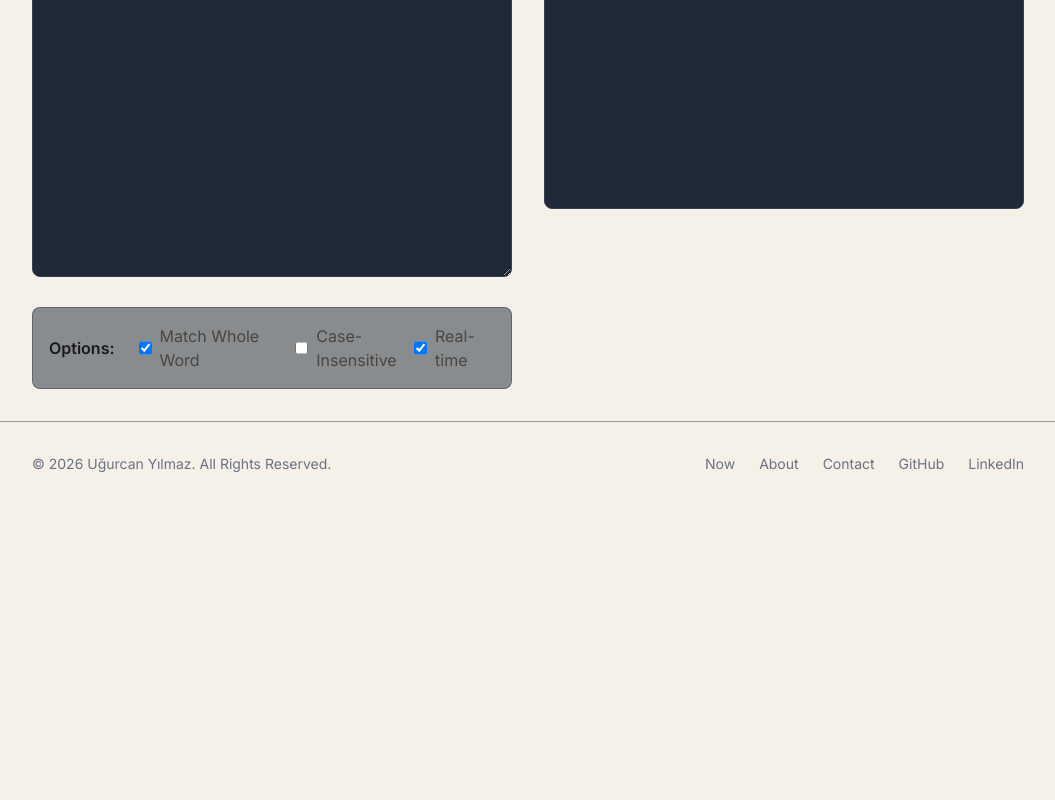
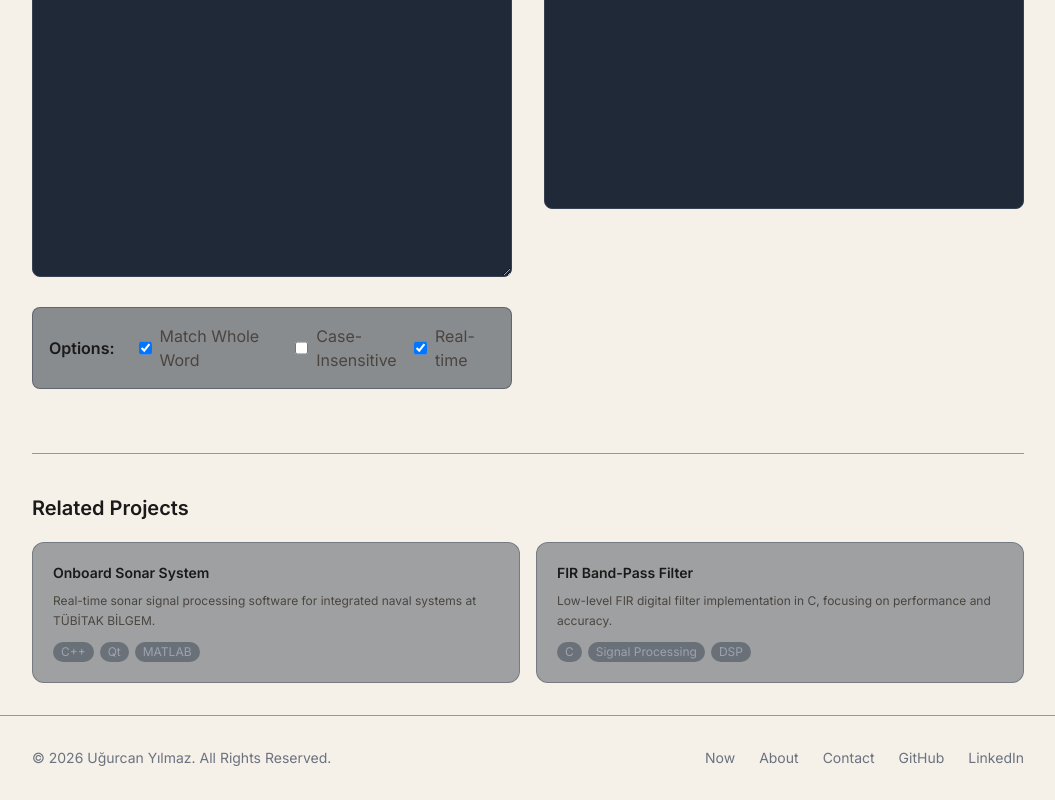
Before and after one commit to devrugu/portfolio, a Next.js app: page /projects/regex-engine in a window 1280 px wide. Shown: the part 471-1271 px from the top of the page, without its empty margins (112-1167 px from the left). Before the commit the page ends 977 px from the top, so only its background shows below. Built offline with nearby package versions, Linux system fonts and the light colour scheme; no server answers; the database is empty.

Commit message:
feat: add related projects section to all project detail pages

```diff
--- a/src/app/projects/digital-watermarking/page.tsx
+++ b/src/app/projects/digital-watermarking/page.tsx
@@ -1,3 +1,4 @@
+import RelatedProjects from "@/components/RelatedProjects";
 import ProjectViewCounter from "@/components/ProjectViewCounter";
 "use client";
 
@@ -274,6 +275,7 @@ export default function WatermarkingPage() {
           <ImageBox title="Result: Extracted Watermark" imageUrl={extractedImage} fileName="extracted_watermark.png" />
         </div>
       </div>
+      <RelatedProjects currentSlug="digital-watermarking" />
     </div>
   );
 }
--- a/src/app/projects/event-certificate/page.tsx
+++ b/src/app/projects/event-certificate/page.tsx
@@ -1,3 +1,4 @@
+import RelatedProjects from "@/components/RelatedProjects";
 import ProjectViewCounter from "@/components/ProjectViewCounter";
 import Link from "next/link";
 import FadeIn from "@/components/FadeIn";
@@ -97,9 +98,13 @@ export default function EventCertificatePage() {
           </ul>
         </section>
 
-        <Link href="/#projects" className="inline-flex items-center gap-2 text-accent hover:underline text-sm">
-          ← Back to Projects
-        </Link>
+        <RelatedProjects currentSlug="event-certificate" />
+
+        <div className="mt-10">
+          <Link href="/#projects" className="inline-flex items-center gap-2 text-accent hover:underline text-sm">
+            ← Back to Projects
+          </Link>
+        </div>
       </div>
     </FadeIn>
   );
--- a/src/app/projects/fir-filter/page.tsx
+++ b/src/app/projects/fir-filter/page.tsx
@@ -1,3 +1,4 @@
+import RelatedProjects from "@/components/RelatedProjects";
 import ProjectViewCounter from "@/components/ProjectViewCounter";
 import Link from "next/link";
 import FadeIn from "@/components/FadeIn";
@@ -125,9 +126,13 @@ export default function FIRFilterPage() {
         </section>
 
         {/* Back */}
-        <Link href="/#projects" className="inline-flex items-center gap-2 text-accent hover:underline text-sm">
-          ← Back to Projects
-        </Link>
+        <RelatedProjects currentSlug="fir-filter" />
+
+        <div className="mt-10">
+          <Link href="/#projects" className="inline-flex items-center gap-2 text-accent hover:underline text-sm">
+            ← Back to Projects
+          </Link>
+        </div>
       </div>
     </FadeIn>
   );
--- a/src/app/projects/healthcare-system/page.tsx
+++ b/src/app/projects/healthcare-system/page.tsx
@@ -1,3 +1,4 @@
+import RelatedProjects from "@/components/RelatedProjects";
 import ProjectViewCounter from "@/components/ProjectViewCounter";
 import Link from "next/link";
 import FadeIn from "@/components/FadeIn";
@@ -114,9 +115,13 @@ export default function HealthcareSystemPage() {
           </ul>
         </section>
 
-        <Link href="/#projects" className="inline-flex items-center gap-2 text-accent hover:underline text-sm">
-          ← Back to Projects
-        </Link>
+        <RelatedProjects currentSlug="healthcare-system" />
+
+        <div className="mt-10">
+          <Link href="/#projects" className="inline-flex items-center gap-2 text-accent hover:underline text-sm">
+            ← Back to Projects
+          </Link>
+        </div>
       </div>
     </FadeIn>
   );
--- a/src/app/projects/histogram-analysis/page.tsx
+++ b/src/app/projects/histogram-analysis/page.tsx
@@ -1,3 +1,4 @@
+import RelatedProjects from "@/components/RelatedProjects";
 import ProjectViewCounter from "@/components/ProjectViewCounter";
 import Link from "next/link";
 import FadeIn from "@/components/FadeIn";
@@ -103,9 +104,13 @@ export default function HistogramAnalysisPage() {
                     </ul>
                 </section>
 
-                <Link href="/#projects" className="inline-flex items-center gap-2 text-accent hover:underline text-sm">
-                    ← Back to Projects
-                </Link>
+                <RelatedProjects currentSlug="histogram-analysis" />
+
+                <div className="mt-10">
+                    <Link href="/#projects" className="inline-flex items-center gap-2 text-accent hover:underline text-sm">
+                        ← Back to Projects
+                    </Link>
+                </div>
             </div>
         </FadeIn>
     );
--- a/src/app/projects/regex-engine/page.tsx
+++ b/src/app/projects/regex-engine/page.tsx
@@ -1,3 +1,4 @@
+import RelatedProjects from "@/components/RelatedProjects";
 import ProjectViewCounter from "@/components/ProjectViewCounter";
 "use client";
 
@@ -157,6 +158,7 @@ export default function RegexEnginePage() {
           </div>
         </div>
       </div>
+      <RelatedProjects currentSlug="regex-engine" />
     </div>
   );
 }
--- a/src/app/projects/sonar-system/page.tsx
+++ b/src/app/projects/sonar-system/page.tsx
@@ -1,3 +1,4 @@
+import RelatedProjects from "@/components/RelatedProjects";
 import ProjectViewCounter from "@/components/ProjectViewCounter";
 import Link from "next/link";
 import FadeIn from "@/components/FadeIn";
@@ -116,9 +117,13 @@ export default function SonarSystemPage() {
           </p>
         </div>
 
-        <Link href="/#projects" className="inline-flex items-center gap-2 text-accent hover:underline text-sm">
-          ← Back to Projects
-        </Link>
+        <RelatedProjects currentSlug="sonar-system" />
+
+        <div className="mt-10">
+          <Link href="/#projects" className="inline-flex items-center gap-2 text-accent hover:underline text-sm">
+            ← Back to Projects
+          </Link>
+        </div>
       </div>
     </FadeIn>
   );
--- /dev/null
+++ b/src/components/RelatedProjects.tsx
@@ -0,0 +1,72 @@
+import Link from "next/link";
+
+interface Project {
+    slug: string;
+    title: string;
+    description: string;
+    tags: string[];
+}
+
+const ALL_PROJECTS: Project[] = [
+    { slug: "sonar-system", title: "Onboard Sonar System", tags: ["C++", "Qt", "MATLAB", "Signal Processing"], description: "Real-time sonar signal processing software for integrated naval systems at TÜBİTAK BİLGEM." },
+    { slug: "fir-filter", title: "FIR Band-Pass Filter", tags: ["C", "Signal Processing", "DSP"], description: "Low-level FIR digital filter implementation in C, focusing on performance and accuracy." },
+    { slug: "digital-watermarking", title: "Fragile Digital Watermarking", tags: ["Python", "Image Processing"], description: "LSB watermarking algorithm to embed and detect fragile watermarks in digital images." },
+    { slug: "healthcare-system", title: "Healthcare Management System", tags: ["PHP", "MySQL", "Full-Stack"], description: "Full-stack web app for managing healthcare records and appointments." },
+    { slug: "event-certificate", title: "Event & Certificate System", tags: ["PHP", "MySQL", "Full-Stack", "PDF"], description: "Web platform for managing event registrations and generating digital certificates." },
+    { slug: "regex-engine", title: "Regular Expression Engine", tags: ["JavaScript", "Algorithms"], description: "A regex engine built in JavaScript to parse and match patterns from scratch." },
+    { slug: "histogram-analysis", title: "Histogram Analysis", tags: ["C", "Image Processing"], description: "Histogram computation, equalization, and stretching on grayscale images in C." },
+];
+
+function getRelated(currentSlug: string, count = 2): Project[] {
+    const current = ALL_PROJECTS.find(p => p.slug === currentSlug);
+    if (!current) return ALL_PROJECTS.filter(p => p.slug !== currentSlug).slice(0, count);
+
+    // Score by number of shared tags
+    const scored = ALL_PROJECTS
+        .filter(p => p.slug !== currentSlug)
+        .map(p => ({
+            project: p,
+            score: p.tags.filter(t => current.tags.includes(t)).length,
+        }))
+        .sort((a, b) => b.score - a.score);
+
+    return scored.slice(0, count).map(s => s.project);
+}
+
+interface Props {
+    currentSlug: string;
+}
+
+export default function RelatedProjects({ currentSlug }: Props) {
+    const related = getRelated(currentSlug);
+    if (related.length === 0) return null;
+
+    return (
+        <div className="mt-16 pt-10 border-t border-gray-700/50">
+            <h2 className="text-xl font-semibold text-primary mb-5">Related Projects</h2>
+            <div className="grid grid-cols-1 md:grid-cols-2 gap-4">
+                {related.map(project => (
+                    <Link
+                        key={project.slug}
+                        href={`/projects/${project.slug}`}
+                        className="group bg-gray-800/40 border border-gray-700/40 hover:border-accent/50 rounded-xl p-5 transition-all hover:bg-gray-800/70"
+                    >
+                        <h3 className="text-primary font-semibold text-sm group-hover:text-accent transition-colors mb-2">
+                            {project.title}
+                        </h3>
+                        <p className="text-on-background text-xs leading-relaxed mb-3 line-clamp-2">
+                            {project.description}
+                        </p>
+                        <div className="flex flex-wrap gap-1.5">
+                            {project.tags.slice(0, 3).map(tag => (
+                                <span key={tag} className="text-xs px-2 py-0.5 rounded-full bg-gray-700/50 text-gray-400">
+                                    {tag}
+                                </span>
+                            ))}
+                        </div>
+                    </Link>
+                ))}
+            </div>
+        </div>
+    );
+}
```
